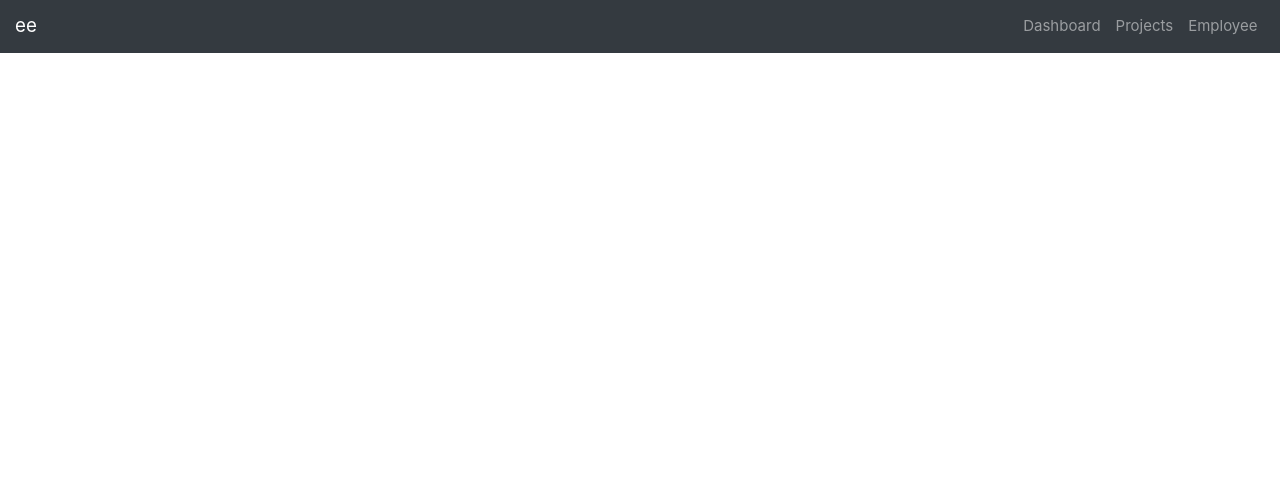
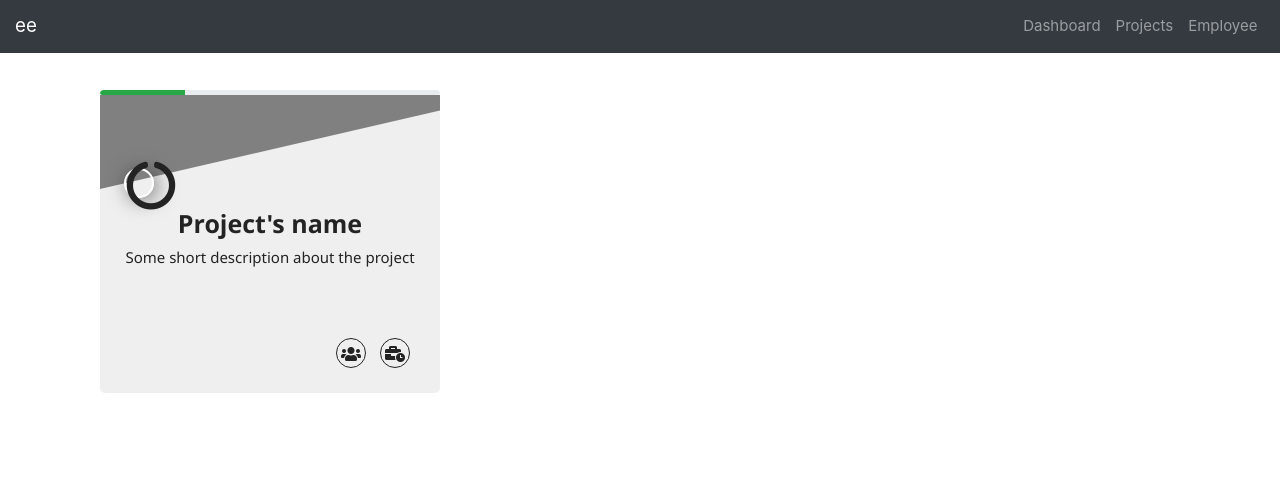
Before and after one commit to afieqhamieza/Project-Management, a Django app: page /engagements/ in a window 1280 px wide. Shown: the top 489 px of the page. Run offline with Django 3.2, Linux system fonts and the light colour scheme; data that the repository does not hold is empty; some libraries are stand-ins or nearby versions.

Commit message:
profile card sructure set up

```diff
--- a/ee/engagement/templates/engagement_index.html
+++ b/ee/engagement/templates/engagement_index.html
@@ -1,5 +1,128 @@
-{% extends "index.html" %} {% load static %} {% block page_content %}
+<html>
+{% extends "index.html" %}
+<!-- {% load static %}  -->
+{% block page_content %}
 
+<head>
+    <style>
+        .a {
+            top: 0px;
+            height: 5px;
+        }
+
+        .profile-card-3 {
+            font-family: 'Open Sans', Arial, sans-serif;
+            position: relative;
+            float: left;
+            overflow: hidden;
+            width: 100%;
+            text-align: center;
+            height: 400px;
+            border: none;
+        }
+
+        .profile-card-3 .background-block {
+            float: left;
+            width: 100%;
+            height: 200px;
+            overflow: hidden;
+        }
+
+        .profile-card-3 .background-block .background {
+            width: 100%;
+            vertical-align: top;
+            opacity: 0.9;
+            -webkit-filter: blur(0.5px);
+            filter: blur(0.5px);
+            -webkit-transform: scale(1.8);
+            transform: scale(2.8);
+        }
+
+        .profile-card-3 .card-content {
+            width: 100%;
+            padding: 15px 25px;
+            color: #232323;
+            float: left;
+            background: #efefef;
+            height: 50%;
+            border-radius: 0 0 5px 5px;
+            position: relative;
+            z-index: 9999;
+        }
+
+        .profile-card-3 .card-content::before {
+            content: '';
+            background: #efefef;
+            width: 120%;
+            height: 100%;
+            left: 11px;
+            bottom: 51px;
+            position: absolute;
+            z-index: -1;
+            transform: rotate(-13deg);
+        }
+
+        .profile-card-3 .profile {
+            border-radius: 50%;
+            position: absolute;
+            bottom: 73%;
+            left: 10%;
+            max-width: 70px;
+            opacity: 1;
+            box-shadow: 3px 3px 20px rgba(0, 0, 0, 0.5);
+            border: 2px solid rgba(255, 255, 255, 1);
+            -webkit-transform: translate(-50%, 0%);
+            transform: translate(-50%, 0%);
+            z-index: 99999;
+        }
+
+        .profile-card-3 h2 {
+            /* margin: 0 0 5px; */
+            font-weight: 600;
+            font-size: 25px;
+        }
+
+        .profile-card-3 h2 small {
+            display: block;
+            font-size: 15px;
+            margin-top: 10px;
+        }
+
+        .profile-card-3 i {
+            display: inline-block;
+            font-size: 16px;
+            color: #232323;
+            text-align: center;
+            border: 1px solid #232323;
+            width: 30px;
+            height: 30px;
+            line-height: 30px;
+            border-radius: 50%;
+            margin: 0 5px;
+        }
+
+        .profile-card-3 .icon-block {
+            margin-top: 15px;
+            position: absolute;
+            bottom: 25px;
+            right: 25px;
+        }
+
+        .profile-card-3 .icon-block a {
+            text-decoration: none;
+        }
+
+        .profile-card-3 i:hover {
+            background-color: #232323;
+            color: #fff;
+            text-decoration: none;
+        }
+    </style>
+
+
+</head>
+
+<body>
     <!-- <h1>Engagements</h1> -->
     <div class="row">
         {% for engagement in engagements %}
@@ -16,4 +139,52 @@
         {% endfor %}
     </div>
 
+    <div class="col-md-4">
+        <div class="card profile-card-3">
+            <div class="progress a">
+                <div class="progress-bar bg-success" role="progressbar" style="width: 25%" aria-valuenow="25"
+                    aria-valuemin="0" aria-valuemax="100"></div>
+            </div>
+            <div class="background-block" style="background-color: gray; height: 98px;"></div>
+            <div class="profile-thumb-block">
+                <i class='fas fa-circle-notch profile' style='font-size:50px'></i>
+            </div>
+            <div class="card-content">
+
+                <h2>
+                    Project's name
+                    <small>Some short description about the project</small>
+                </h2>
+                <div class="icon-block">
+                    <a href="#"><i class="fas fa-users"></i></a>
+                    <a href="#"> <i class="fas fa-business-time"></i></a>
+                </div>
+            </div>
+        </div>
+    </div>
+
+
+
+
+
+
+
+
+
+
+
+
+
+
+
+
+
+
+
+</body>
+
+
+
 {% endblock %}
+
+</html>
```
Lines whose indentation alone changed are shown as unchanged.
